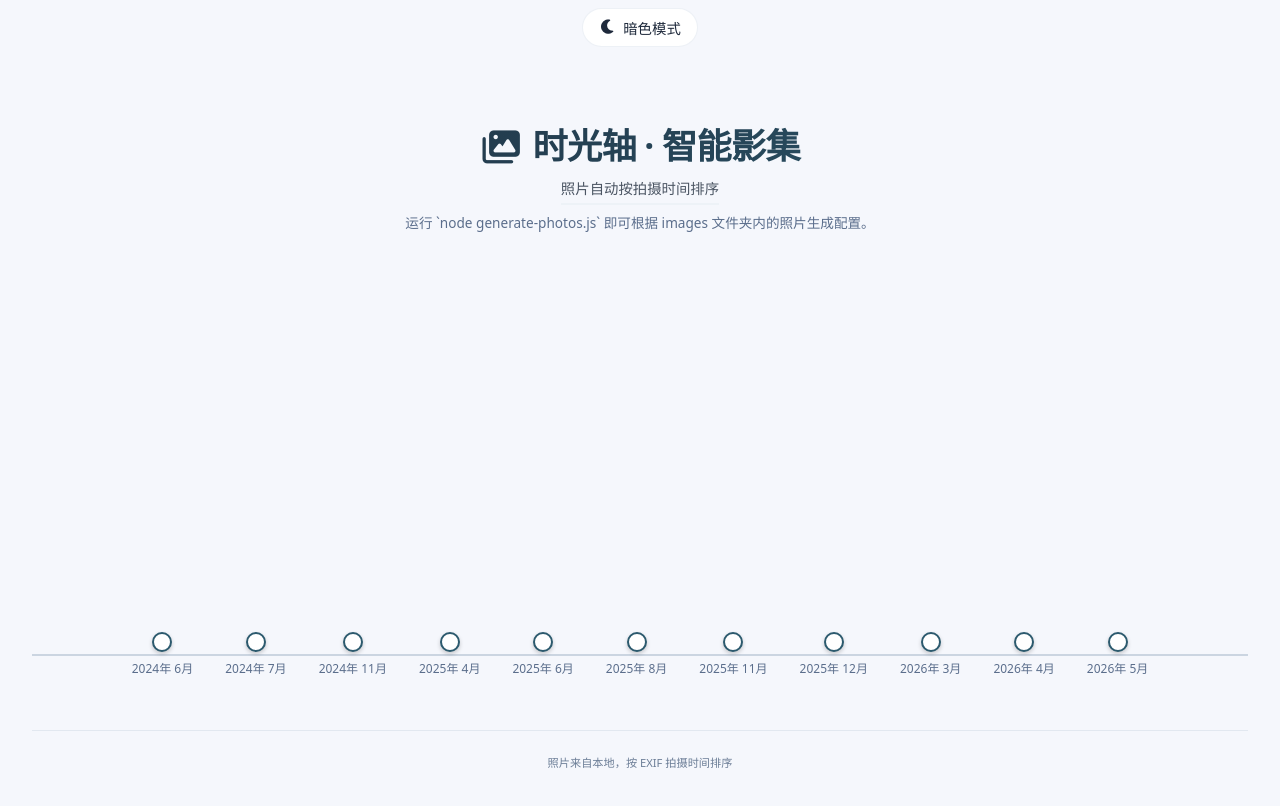
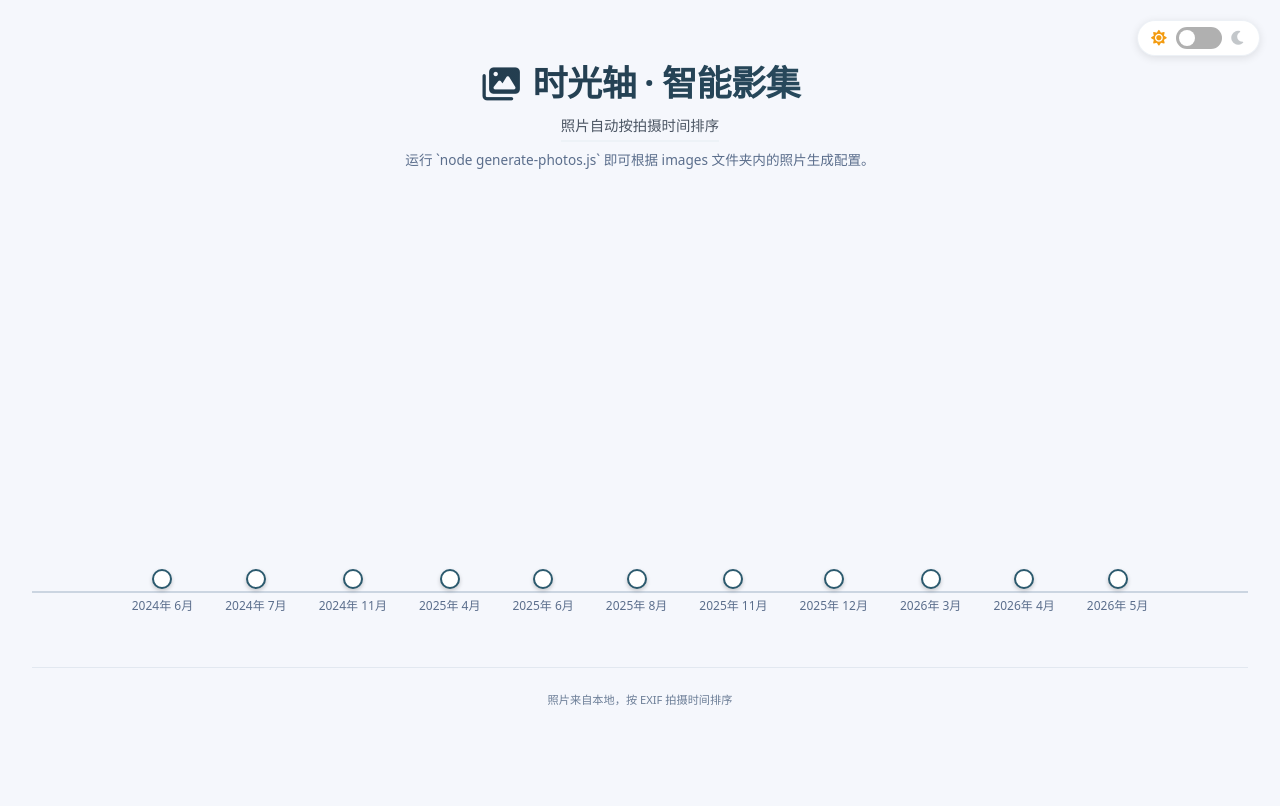
Before and after one commit to HanJiantong/JiantHanPictures, a website: page index.html in a window 1280 px wide. Drawn offline with Linux system fonts and the light colour scheme; a web font is replaced by a local one.

Commit message:
Update light/dark mode

```diff
--- a/css/style.css
+++ b/css/style.css
@@ -590,8 +590,85 @@ body {
         width: 240px;
     }
 }
-.timeline-wrapper {
+/* 右上角主题切换开关容器 */
+.theme-switch-wrapper {
+    position: fixed;
+    top: 20px;
+    right: 20px;
+    z-index: 1000;
     display: flex;
-    justify-content: center;
-    transition: margin-top 0.3s ease;
+    align-items: center;
+    gap: 8px;
+    background: var(--card-bg);
+    padding: 6px 12px;
+    border-radius: 40px;
+    box-shadow: 0 2px 8px rgba(0,0,0,0.1);
+    backdrop-filter: blur(4px);
+    border: 1px solid var(--card-border);
 }
+
+/* 左右图标基础样式 */
+.theme-switch-wrapper .theme-icon {
+    font-size: 14px;
+    transition: color 0.2s, opacity 0.2s;
+}
+
+/* 亮色模式：太阳高亮黄色，月亮淡化 */
+html[data-theme="light"] .theme-icon-left,
+:root:not([data-theme]) .theme-icon-left {
+    color: #f39c12 !important;   /* 亮橙色/黄色 */
+    opacity: 1;
+}
+html[data-theme="light"] .theme-icon-right,
+:root:not([data-theme]) .theme-icon-right {
+    color: #6c757d;
+    opacity: 0.4;
+}
+
+/* 暗色模式：月亮高亮金黄色，太阳淡化 */
+html[data-theme="dark"] .theme-icon-right {
+    color: #f1c40f !important;
+    opacity: 1;
+}
+html[data-theme="dark"] .theme-icon-left {
+    color: #6c757d;
+    opacity: 0.4;
+}
+
+/* 开关滑块样式：统一中性灰，不随主题变色 */
+.theme-switch {
+    position: relative;
+    display: inline-block;
+    width: 46px;
+    height: 22px;
+}
+.theme-switch input {
+    opacity: 0;
+    width: 0;
+    height: 0;
+}
+.slider {
+    position: absolute;
+    cursor: pointer;
+    top: 0;
+    left: 0;
+    right: 0;
+    bottom: 0;
+    background-color: #b0b0b0;
+    transition: 0.3s;
+    border-radius: 34px;
+}
+.slider:before {
+    position: absolute;
+    content: "";
+    height: 16px;
+    width: 16px;
+    left: 3px;
+    bottom: 3px;
+    background-color: white;
+    transition: 0.3s;
+    border-radius: 50%;
+}
+input:checked + .slider:before {
+    transform: translateX(24px);
+}
--- a/index.html
+++ b/index.html
@@ -10,10 +10,13 @@
 </head>
 
 <body>
-    <div class="toolbar">
-        <button id="themeToggle" class="btn-icon"><i class="fas fa-moon"></i> 暗色模式</button>
-        <button id="expandAllBtn" class="btn-icon"><i class="fas fa-expand-alt"></i> 全部展开</button>
-        <button id="collapseAllBtn" class="btn-icon"><i class="fas fa-compress-alt"></i> 全部折叠</button>
+    <div class="theme-switch-wrapper">
+        <i class="fas fa-sun theme-icon theme-icon-left"></i>
+        <label class="theme-switch">
+            <input type="checkbox" id="themeToggleCheckbox">
+            <span class="slider round"></span>
+        </label>
+        <i class="fas fa-moon theme-icon theme-icon-right"></i>
     </div>
     <div class="container">
         <div class="hero">
--- a/js/script.js
+++ b/js/script.js
@@ -260,30 +260,33 @@ document.addEventListener('keydown', (e) => {
     }
 });
 
-// 主题切换（保持不变）
 (function initTheme() {
-    const themeToggle = document.getElementById('themeToggle');
-    if (!themeToggle) return;
+    const themeCheckbox = document.getElementById('themeToggleCheckbox');
+    if (!themeCheckbox) return;
     const savedTheme = localStorage.getItem('theme');
     const prefersDark = window.matchMedia('(prefers-color-scheme: dark)').matches;
     function setTheme(theme) {
         if (theme === 'dark') {
             document.documentElement.setAttribute('data-theme', 'dark');
             localStorage.setItem('theme', 'dark');
-            themeToggle.innerHTML = '<i class="fas fa-sun"></i> 亮色模式';
+            themeCheckbox.checked = true;
         } else {
             document.documentElement.removeAttribute('data-theme');
             localStorage.setItem('theme', 'light');
-            themeToggle.innerHTML = '<i class="fas fa-moon"></i> 暗色模式';
+            themeCheckbox.checked = false;
         }
     }
-    if (savedTheme) setTheme(savedTheme);
-    else setTheme(prefersDark ? 'dark' : 'light');
+    if (savedTheme) {
+        setTheme(savedTheme);
+    } else {
+        setTheme(prefersDark ? 'dark' : 'light');
+    }
+    themeCheckbox.addEventListener('change', (e) => {
+        setTheme(e.target.checked ? 'dark' : 'light');
+    });
     window.matchMedia('(prefers-color-scheme: dark)').addEventListener('change', (e) => {
-        if (!localStorage.getItem('theme')) setTheme(e.matches ? 'dark' : 'light');
-    });
-    themeToggle.addEventListener('click', () => {
-        const isDark = document.documentElement.getAttribute('data-theme') === 'dark';
-        setTheme(isDark ? 'light' : 'dark');
+        if (!localStorage.getItem('theme')) {
+            setTheme(e.matches ? 'dark' : 'light');
+        }
     });
 })();
```
